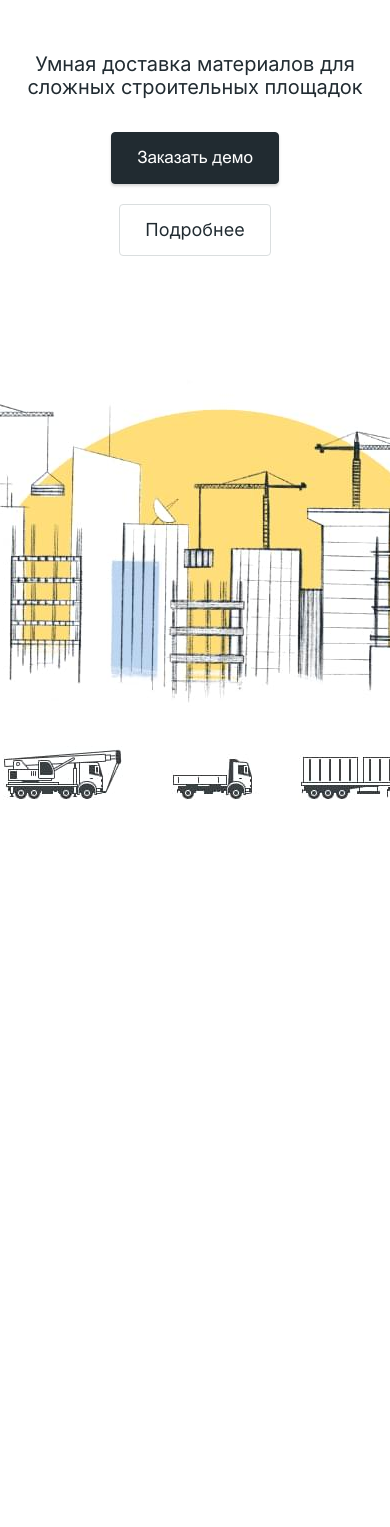
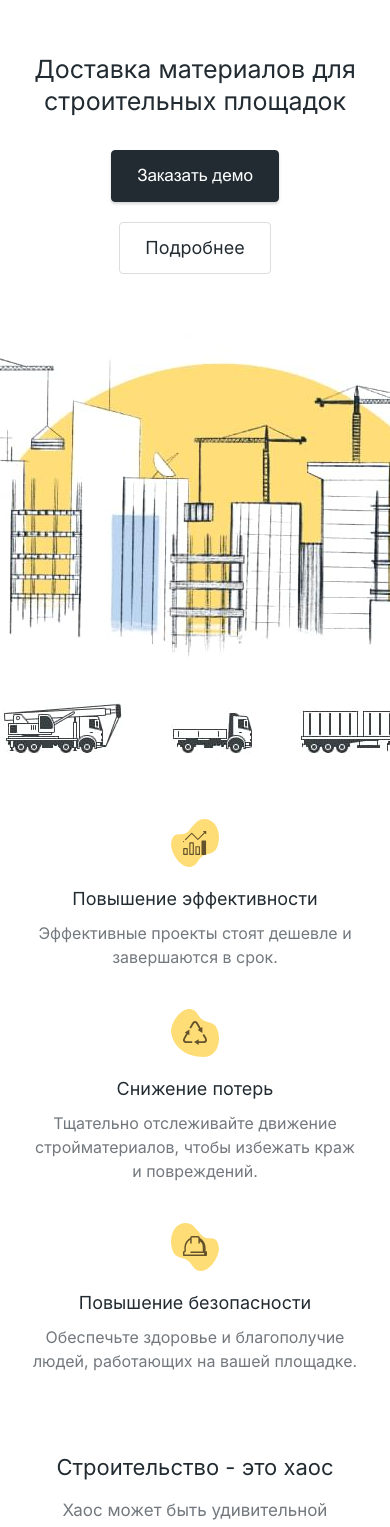
Before and after one commit to Barsoom-coder/stroyControl, a website: page app/index.html in a window 390 px wide. Shown: the part 69-1596 px from the top of the page. Before the commit the page ends 1036 px from the top, so only its background shows below. Drawn offline with Linux system fonts and the light colour scheme.

Commit message:
added adaptability to advantages and building section

```diff
--- a/app/index.html
+++ b/app/index.html
@@ -1,5 +1,5 @@
 <!DOCTYPE html>
-<html lang="">
+<html lang="ru">
 
 	<head>
 
@@ -54,7 +54,7 @@
 
 			<div class="container">
 				<div class="header__main">
-				<h1 class="header__main-title">Умная доставка материалов для сложных строительных площадок</h1>
+					<h1 class="header__main-title"><span class="hidden">Умная </span><span class="upper">доставка</span> материалов для <span class="hidden">сложных </span>строительных площадок</h1>
 
 					<div class="header__main-buttons">
 						<a class="header__main-order btn-order" href="#">Заказать демо</a>
@@ -64,7 +64,7 @@
 
 		</header>
 
-	<!-- <section class="advantages">
+		<section class="advantages">
 			<div class="container">
 				<div class="advantages__inner">
 
@@ -90,9 +90,9 @@
 
 				</div>
 			</div>
-	</section> -->
+		</section>
 
-	<!-- <section class="building" style="background-image: url(../img/dest/building/bg-building.jpg);">
+		<section class="building" style="background-image: url(../img/dest/building/bg-building.jpg);">
 			<div class="container">
 				<div class="building__inner">
 					<h2 class="building__title title">Строительство - это хаос</h2>
@@ -103,7 +103,7 @@
 					</p>
 				</div>
 			</div>
-	</section> -->
+		</section>
 
 		<!-- <section class="skills">
 			<div class="container">
--- /dev/null
+++ b/app/notes.txt
@@ -0,0 +1,2 @@
+section header: 25px;
+section margin-bottom: 80px
--- a/app/sass/_advantages.scss
+++ b/app/sass/_advantages.scss
@@ -31,3 +31,29 @@
 		}
 	}
 }
+
+@media screen and (max-width: 1090px) {
+	.advantages {
+		margin-bottom: 120px;
+		.advantages__inner {
+			flex-direction: column;
+			align-items: center;
+		}
+		.advantages__box {
+			margin-bottom: 40px;
+			&:last-child {
+				margin-bottom: 0;
+			}
+		}
+	}
+}
+@media screen and (max-width: 900px) {
+	.advantages {
+		margin-bottom: 100px;
+	}
+}
+@media screen and (max-width: 700px) {
+	.advantages {
+		margin-bottom: 80px;
+	}
+}
--- a/app/sass/_building.scss
+++ b/app/sass/_building.scss
@@ -20,3 +20,32 @@
 	}
 	}
 }
+
+@media screen and (max-width: 1050px) {
+	.building {
+		margin-bottom: 120px;
+		.building__text {
+			font-size: 17px;
+			line-height: 26px;
+			span  {
+				display: initial;
+			}
+		}
+	}
+}
+
+@media screen and (max-width: 1050px) {
+	.building {
+		margin-bottom: 110px;
+	}
+}
+@media screen and (max-width: 700px) {
+	.building {
+		margin-bottom: 90px;
+	}
+}
+@media screen and (max-width: 500px) {
+	.building {
+		margin-bottom: 80px;
+	}
+}
--- a/app/sass/_header.scss
+++ b/app/sass/_header.scss
@@ -259,6 +259,7 @@
 
 @media screen and (max-width: 1250px) {
 	.header {
+		margin-bottom: 120px;
 		.menu {
 			display: none;
 		}
@@ -284,38 +285,41 @@
 }
 @media screen and (max-width: 820px) {
 	.header {
-		// background-size: contain;
+		margin-bottom: 100px;
 	}
 }
 @media screen and (max-width: 710px) {
 	.header {
+		margin-bottom: 80px;
 		.header__main-title {
 			font-size: 33px;
 			line-height: 37px;
+		}
+		.hidden {
+			display: none;
+		}
+		.upper {
+			text-transform: capitalize;
 		}
 	}
 }
 @media screen and (max-width: 600px) {
 	.header {
-		.header__main-title {
-			font-size: 28px;
-			line-height: 32px;
-		}
+		margin-bottom: 60px;
+
 	}
 }
 @media screen and (max-width: 510px) {
 	.header {
-		.header__main-title {
-			font-size: 24px;
-			line-height: 27px;
-		}
+		margin-bottom: 40px;
 	}
 }
-@media screen and (max-width: 437px) {
+@media screen and (max-width: 454px) {
 	.header {
+		margin-bottom: 0;
 		.header__main-title {
-			font-size: 20px;
-			line-height: 23px;
+			font-size: 25px;
+			line-height: 32px;
 			margin-bottom: 20px;
 		}
 		.header__top {
@@ -341,11 +345,26 @@
 			margin-bottom: 20px;
 		}
 	}
+	@media screen and (max-height: 900px) {
+		.header {
+			margin-bottom: 0;
+			background-position-y: 86%;
+		}
+	}
 	@media screen and (max-height: 700px) {
 		.header {
-			height: 860px;
-			margin-bottom: 0;
 			background-position-y: 76%;
 		}
 	}
+
+	@media screen and (max-height: 500px) {
+		.header {
+			background-position-y: 66%;
+		}
+	}
+	@media screen and (max-height: 400px) {
+		.header {
+			background-position-y: 55%;
+		}
+	}
 }
--- a/app/sass/main.sass
+++ b/app/sass/main.sass
@@ -94,3 +94,22 @@
 			left: 0
 			bottom: -16%
 			z-index: -1
+
+.hidden
+	display: initial
+
+.upper
+	text-transform: initial
+
+@media screen and ( max-width: 992px)
+	.title
+		font-size: 30px
+		line-height: 44px
+@media screen and ( max-width: 768px)
+	.title
+		font-size: 28px
+		line-height: 40px
+@media screen and ( max-width: 480px)
+	.title
+		font-size: 22px
+		line-height: 28px
```
Also changed, not shown: app/css/app.min.css. Lines whose indentation alone changed are shown as unchanged.
